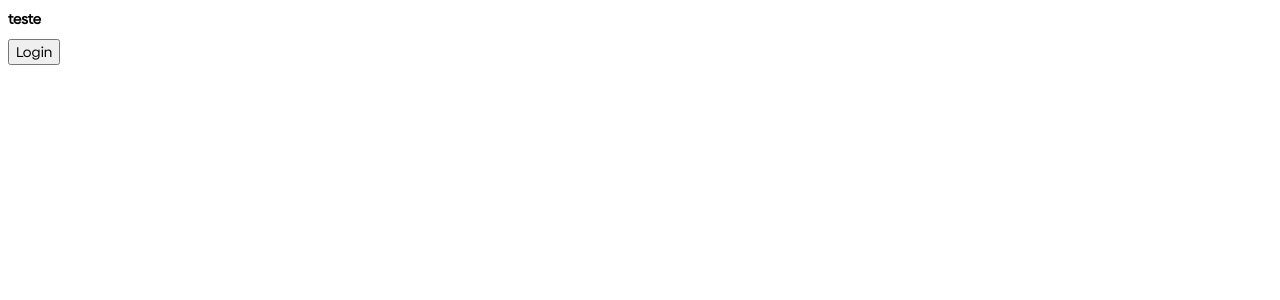
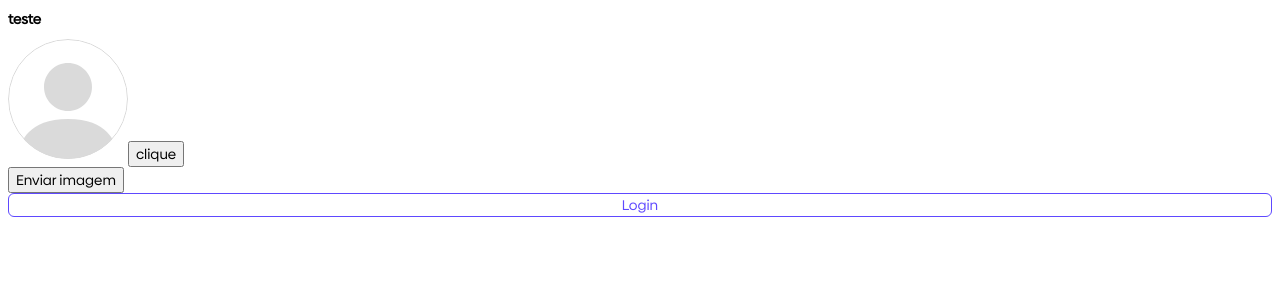
Before and after one commit to Feliper-Silva/devagram-react-next, a Next.js app: page / in a window 1280 px wide. Shown: the top 300 px of the page. Built offline with nearby package versions, Linux system fonts and the light colour scheme.

Commit message:
upload imagem e preview.

```diff
--- /dev/null
+++ b/componentes/avatar/index.jsx
@@ -0,0 +1,11 @@
+import avatarImg from "../../public/imagens/avatar.svg";
+
+export const Avatar = ({ src }) => {
+  const getAvatar = () => {
+    if (src && src !== undefined) {
+      return src;
+    }
+    return avatarImg.src;
+  };
+  return <img src={getAvatar()} alt="Avatar" className="avatar" />;
+};
--- /dev/null
+++ b/componentes/botao/botao.scss
@@ -0,0 +1,37 @@
+@mixin botaoPrimario {
+  background-color: $corPrimaria2;
+  color: $branco;
+}
+
+@mixin botaoInvertido {
+  background-color: $branco;
+  color: $corPrimaria2;
+  border: 1px solid $corPrimaria2;
+}
+
+.btn {
+  width: 100%;
+  border: none;
+  border-radius: 6px;
+  cursor: pointer;
+
+  &.primaria {
+    @include botaoPrimario;
+
+    &:hover {
+      @include botaoInvertido;
+    }
+  }
+
+  &.invertido {
+    @include botaoInvertido;
+
+    &:hover {
+      @include botaoPrimario;
+    }
+  }
+
+  &:disabled {
+    opacity: 0.3;
+  }
+}
--- /dev/null
+++ b/componentes/uploadImagem/index.jsx
@@ -0,0 +1,65 @@
+/* eslint-disable react-hooks/exhaustive-deps */
+/* eslint-disable @next/next/no-img-element */
+import { useRef, useEffect } from "react";
+
+export const UploadImagem = ({
+  className = "",
+  setImagem,
+  imagemPreview,
+  imagemPreviewClassName = "",
+  aoSetarReferencia
+}) => {
+  const refInput = useRef(null);
+
+  useEffect(() => {
+    if (!aoSetarReferencia) {
+      return;
+    }
+    aoSetarReferencia(refInput?.current);
+  }, [refInput?.current]);
+
+  const abrirSeletorArquivos = () => {
+    refInput?.current?.click();
+  };
+
+  const alterarImagem = () => {
+    if (!refInput?.current?.files?.length) {
+      return;
+    }
+    const arquivo = refInput?.current?.files[0];
+
+    const fileReader = new FileReader();
+    fileReader.readAsDataURL(arquivo);
+    fileReader.onloadend = () => {
+      setImagem({
+        preview: fileReader.result,
+        arquivo
+      });
+      console.log(fileReader.result);
+    };
+  };
+  return (
+    <div
+      className={`uploadImagemContainer ${className}`}
+      onClick={abrirSeletorArquivos}
+    >
+      <button>Enviar imagem</button>
+      {imagemPreview && (
+        <div className="imagemPreviewContainer">
+          <img
+            src={imagemPreview}
+            alt="preview imagem"
+            className={imagemPreviewClassName}
+          />
+        </div>
+      )}
+      <input
+        type="file"
+        className="oculto"
+        accept="image/*"
+        ref={refInput}
+        onChange={alterarImagem}
+      />
+    </div>
+  );
+};
--- a/pages/index.jsx
+++ b/pages/index.jsx
@@ -1,10 +1,29 @@
+import { useState, useRef } from "react";
+import { Avatar } from "../componentes/avatar";
 import { Botao } from "../componentes/botao";
+import { UploadImagem } from "../componentes/uploadImagem";
 
 export default function Home() {
+  const [imagem, setImagem] = useState(null);
+  const refInput = useRef(null);
+
+  console.log(imagem);
   return (
-    <div>
+    <>
       <h1>teste</h1>
-      <Botao title={"Login"} manipularClique={() => console.log("clique")} />
-    </div>
+      <Avatar />
+      <button onClick={() => refInput?.current?.click()}>clique</button>
+      <UploadImagem
+        setImagem={setImagem}
+        imagemPreview={imagem?.preview}
+        aoSetarReferencia={ref => (refInput.current = ref)}
+      />
+      <Botao
+        title={"Login"}
+        color={"invertido"}
+        desabilitado={false}
+        manipularClique={() => console.log("clique")}
+      />
+    </>
   );
 }
--- a/styles/globals.scss
+++ b/styles/globals.scss
@@ -1,7 +1,18 @@
-@import 'variaveis.scss';
-@import '../public/fonts/fonts.scss';
+@import "variaveis.scss";
+@import "../public/fonts/fonts.scss";
 
 * {
-  font-family: 'Biennale Regular';
+  font-family: $fontRegular;
   font-size: 14px;
 }
+
+@import "../componentes/botao/botao.scss";
+
+.avatar {
+  border-radius: 50%;
+  object-fit: cover;
+}
+
+.oculto {
+  display: none;
+}
--- a/styles/variaveis.scss
+++ b/styles/variaveis.scss
@@ -1,18 +1,18 @@
-$fontRegular: 'Biennale Regular';
-$fontBold: 'Biennale Bold';
-$fontLight: 'Biennale Light';
+$fontRegular: "Biennale Regular";
+$fontBold: "Biennale Bold";
+$fontLight: "Biennale Light";
 
-$corPrimaria1: #3BD42D;
-$corPrimaria2: #5E49FF;
-$corPrimaria3: #25CBD3;
-$corPrimaria4: #F0F5FF;
+$corPrimaria1: #3bd42d;
+$corPrimaria2: #5e49ff;
+$corPrimaria3: #25cbd3;
+$corPrimaria4: #f0f5ff;
 
-$branco: #FFFFFF;
+$branco: #ffffff;
 
-$cinza0: #F4F4F4;
-$cinza1: #DADADA;
-$cinza2: #7C7786;
-$cinza3: #4D4C4D;
+$cinza0: #f4f4f4;
+$cinza1: #dadada;
+$cinza2: #7c7786;
+$cinza3: #4d4c4d;
 $cinza4: #333333;
 
 $desktopBreakpoint: 992px;
```
Also changed, not shown: public/imagens/avatar.svg (added).
